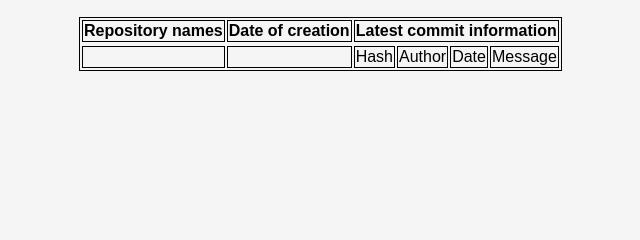
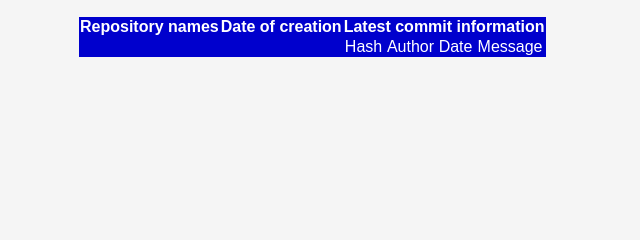
Before and after one commit to CharlotteR-G/SSE-lab2, a Flask app: template templates/repos.html in a window 1280 px wide. Shown: the part 226-466 px from the top of the page, without its empty margins (311-951 px from the left). Run offline with Flask 3, Linux system fonts and the light colour scheme; the template is opened without the code that fills it, so the values that code supplies are empty.

Commit message:
added table styling

```diff
--- a/static/styles.css
+++ b/static/styles.css
@@ -51,5 +51,12 @@ textarea {
 }
 
 table, th, td {
-  border: 1px solid;
+  background-color: #b1bdff;
 }
+
+th, .sub-heading {
+    background-color: #0000CD;
+    color: white;
+    text-align: center;
+    border-collapse: collapse;
+}
--- a/templates/repos.html
+++ b/templates/repos.html
@@ -13,7 +13,7 @@
     <img src="{{ user_info.avatar }}" width="75" height="75">
     <p>This account was created on: {{ user_info.git_birthday }}</p>
     <p>They have {{ user_info.followers }} followers and are following {{ user_info.following }} accounts</p>
-    <table>
+    <table cellspacing="0">
         <thead>
             <tr>
                 <th>Repository names</th>
@@ -24,12 +24,12 @@
         </thead>
         <tbody>
             <tr>
-                <td></td>
-                <td></td>
-                <td>Hash</td>
-                <td>Author</td>
-                <td>Date</td>
-                <td>Message</td>
+                <td class="sub-heading"></td>
+                <td class="sub-heading"></td>
+                <td class="sub-heading">Hash</td>
+                <td class="sub-heading">Author</td>
+                <td class="sub-heading">Date</td>
+                <td class="sub-heading">Message</td>
             </tr>
             {% for repo in repos %}
             <tr>
```
